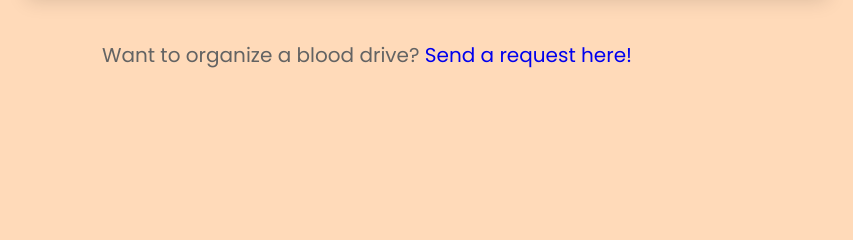
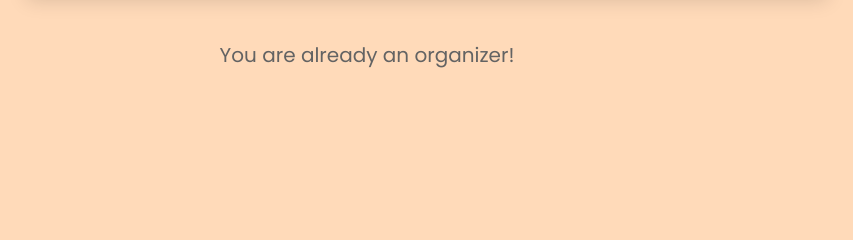
Before and after one commit to julesnicolsontabuno/bloodseeker-django, a Django app: a page that uses user/Templates/user/hospital.html in a window 1280 px wide. Shown: the part 170-410 px from the top of the page, without its empty margins (273-1126 px from the left). Run offline with Django 3.2, Linux system fonts and the light colour scheme.

Commit message:
Fix bloodbank
added "you already an organizer" part

```diff
--- a/user/Templates/user/hospital.html
+++ b/user/Templates/user/hospital.html
@@ -61,7 +61,11 @@
             </table>
 
             <div class="becomeDonor">
+            {% if hospital1.username_id == account.username %}
+                <p>You are already an organizer!</p>
+            {% else %}
                 <p>Want to organize a blood drive? <a href="{% url 'user:requestOrganizer' user %}"> Send a request here!<!-- link this to request donor --></a></p>
+            {% endif %}
             </div>
         </div>
     </body>
--- a/user/views.py
+++ b/user/views.py
@@ -169,7 +169,18 @@ class accreditedHospitalView(View):
 
     def get(self, request, user):
         hospital = Organizer.objects.all()
-        return render(request, self.template_name, {'hospital': hospital, 'user': user})
+
+        if User.objects.filter(pk=user).count() != 0:
+            account = User.objects.get(pk=user)
+        else:
+            account = 0
+
+        if Organizer.objects.filter(username_id=user).count() != 0:
+            hospital1 = Organizer.objects.get(username_id=user)
+        else:
+            hospital1 = 0
+
+        return render(request, self.template_name, {'hospital': hospital, 'user': user, 'account':account, 'hospital1':hospital1})
 
 
 class accountView(View):
```
Also changed, not shown: media/Anime_1_0LOsacU.jpg (added).
